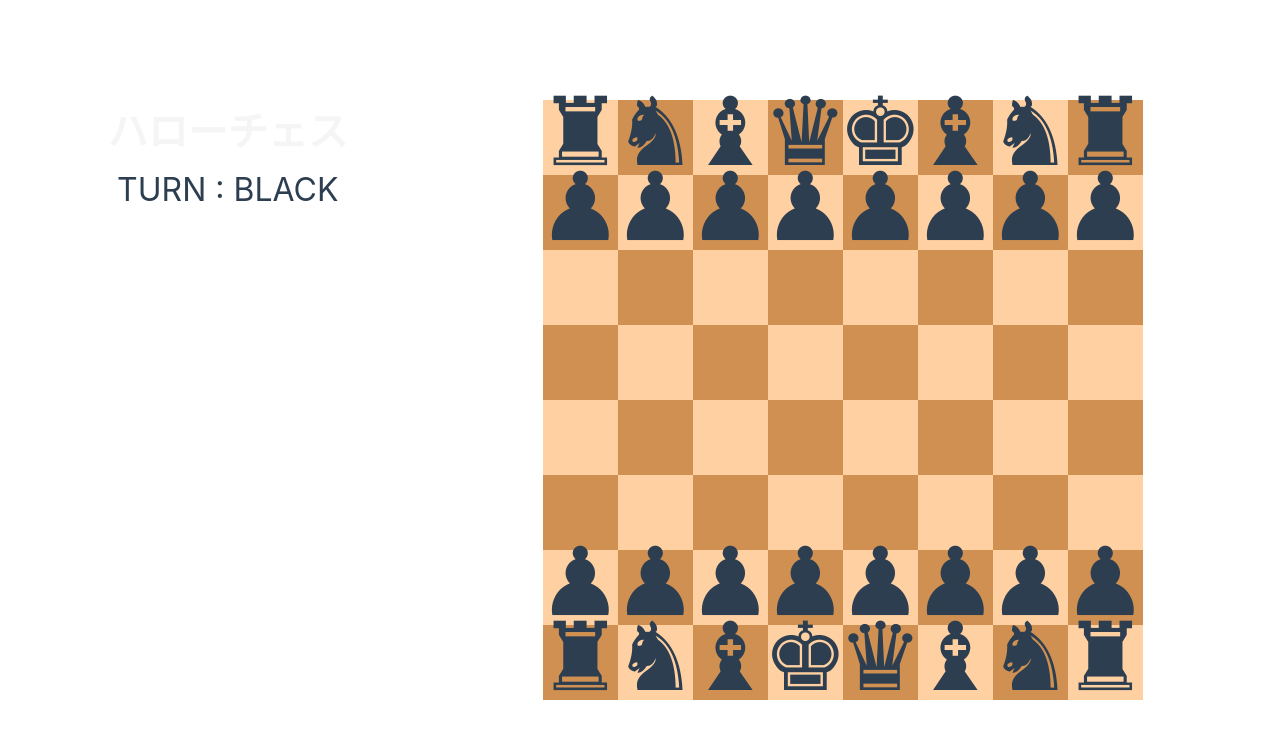
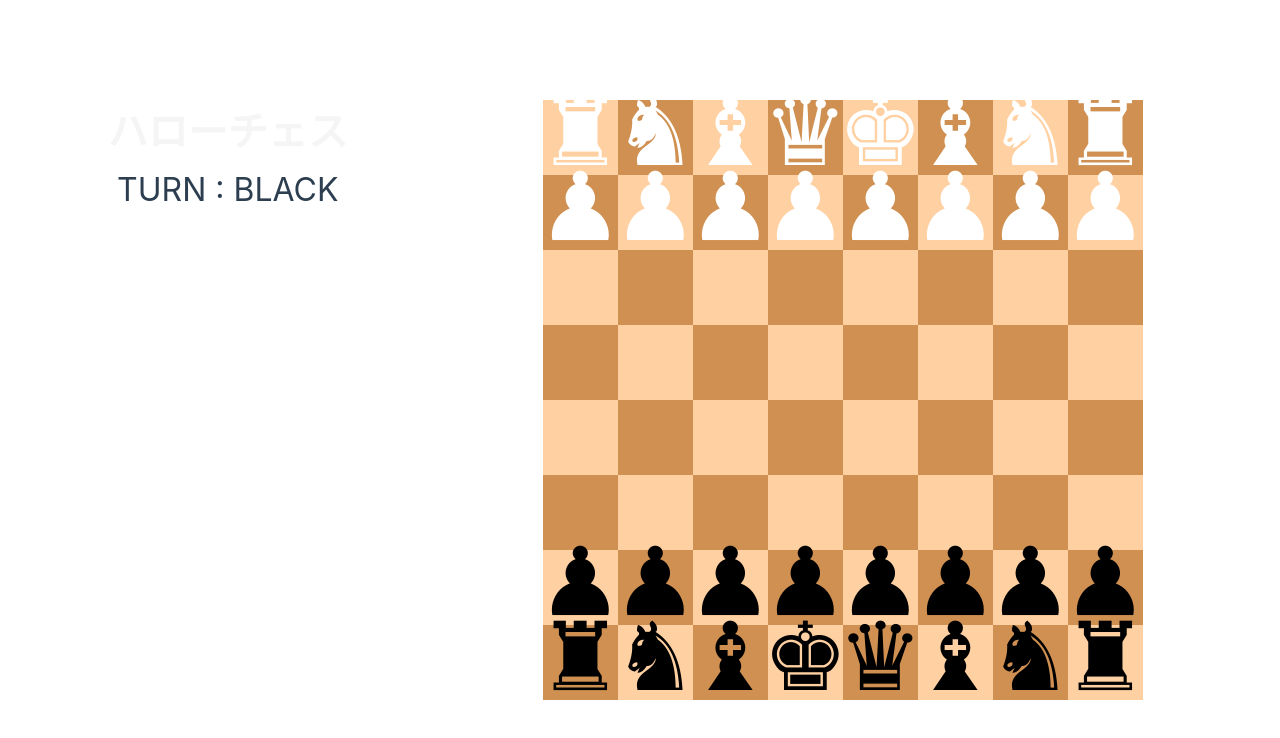
Before and after one commit to Procrustes5/modern_chess, a Vue app: page / in a window 1280 px wide. Shown: the top 738 px of the page. Built offline with nearby package versions, Linux system fonts and the light colour scheme; no server answers.

Commit message:
format error

```diff
--- a/src/App.vue
+++ b/src/App.vue
@@ -113,7 +113,7 @@ onMounted(() => {
           >
             <div
               class="piece"
-              :class="(item.color, item.piece.name)"
+              :class="[item.color, item.piece.name]"
               @click="handlePiece(item, index)"
             >
               <div v-if="item.piece.code === 'k'" class="piece-detail">
```
